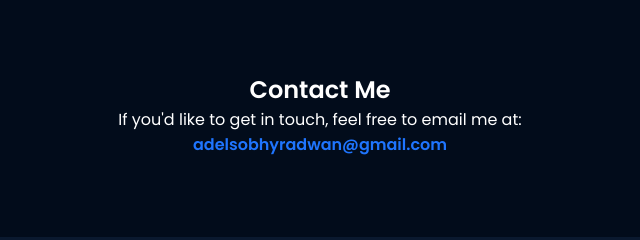
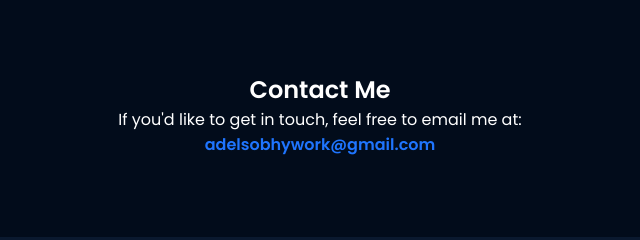
Before and after one commit to AdelSobhy/AdelsPortoflio.github.io, a plain HTML site: page index.html in a window 1280 px wide. Shown: the part 1100-1340 px from the top of the page, 320-960 px from the left. Drawn offline with Linux system fonts and the light colour scheme.

Commit message:
Update index.html

```diff
--- a/index.html
+++ b/index.html
@@ -46,7 +46,7 @@
     <section id="contact" class="contact-section">
         <h2>Contact Me</h2>
         <p>If you'd like to get in touch, feel free to email me at:</p>
-        <a href="mailto:adelsobhyradwan@gmail.com" class="email-link">adelsobhyradwan@gmail.com</a>
+        <a href="mailto:adelsobhywork@gmail.com" class="email-link">adelsobhywork@gmail.com</a>
     </section>
     <section id="about" class="about-section">
         <h2>About Me</h2>
```
